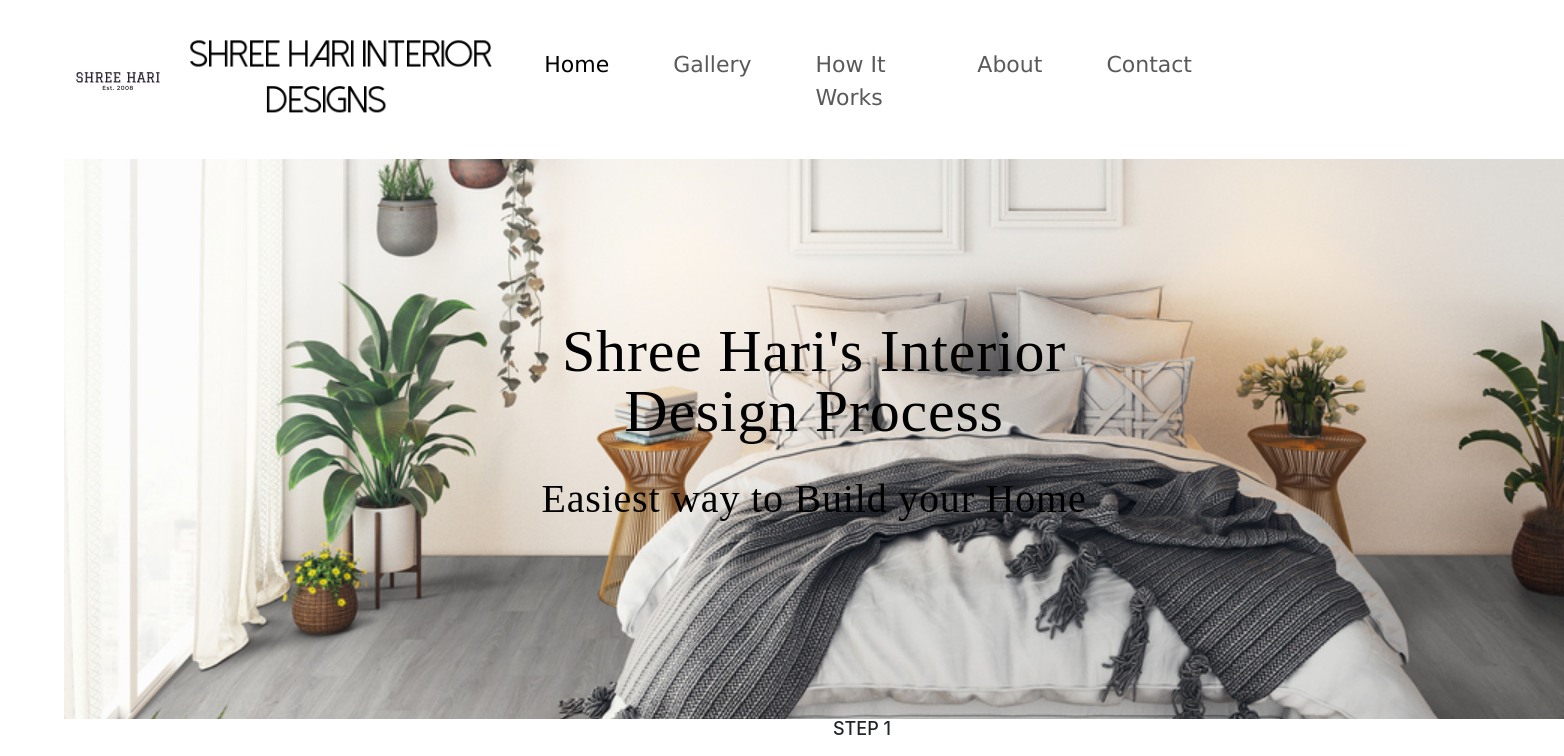
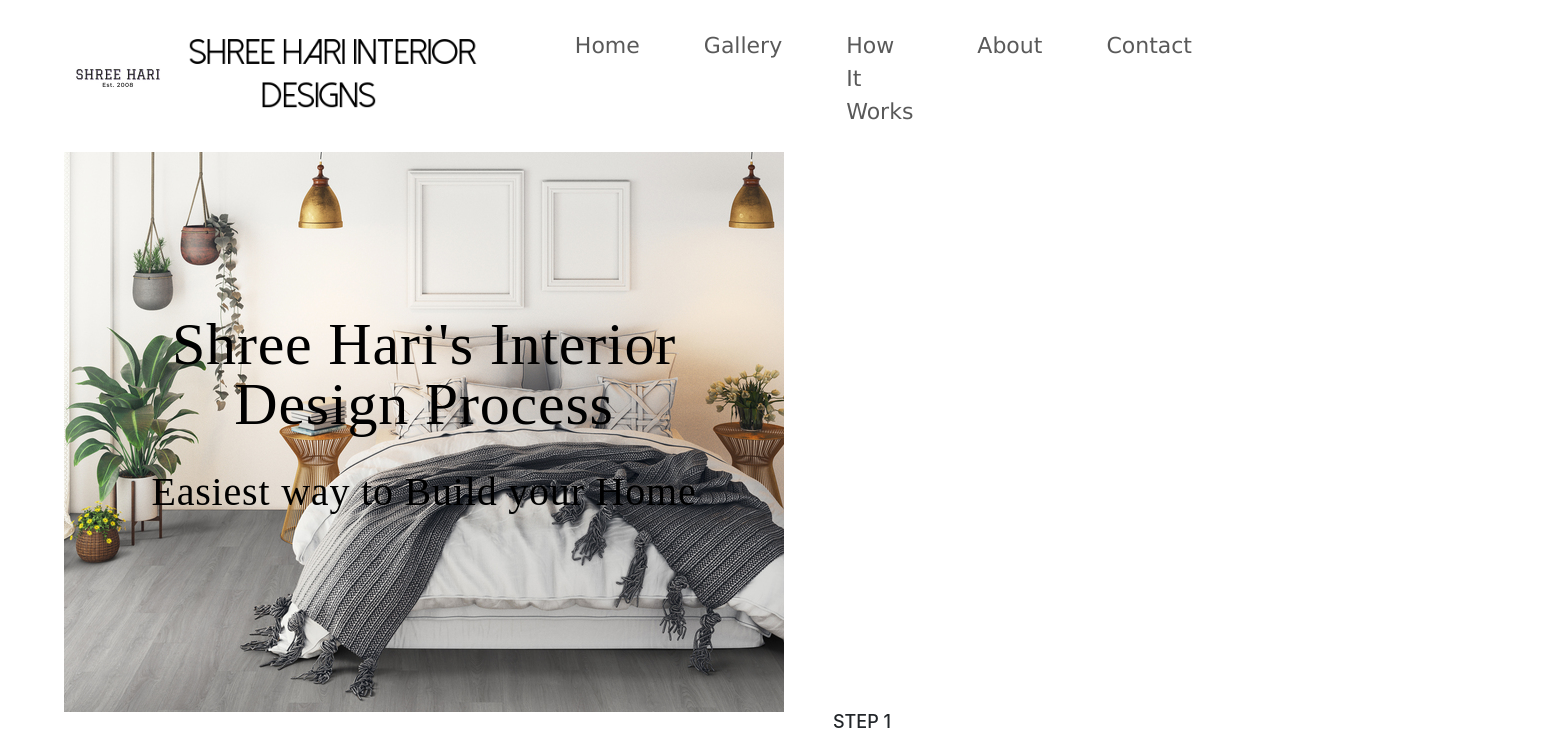
Before and after one commit to Meeetpatel/Shreehari, a React (Create React App) app: page /HIW in a window 1280 px wide. Shown: the top 756 px of the page, 1564 px wide, since content can reach past the window. Built offline with nearby package versions, Linux system fonts and the light colour scheme.

Commit message:
fixing HIW

```diff
--- a/src/Components/HIW.js
+++ b/src/Components/HIW.js
@@ -4,7 +4,7 @@
 const HIW = () => {
   const containerStyles = {
     height: "70vh", // Adjusted for full viewport height
-    width: "1500px",
+    width: "90vh",
     background: `url(${pic5})`, // Replace with your image URL
     backgroundSize: "cover",
     backgroundPosition: "center",
--- a/src/Components/Navbar.js
+++ b/src/Components/Navbar.js
@@ -47,7 +47,7 @@
               <ul className="navbar-nav">
                 <li className="nav-item">
                   <Link
-                    className="nav-link active"
+                    className="nav-link ms-5"
                     onClick={() => setShowHome(true)}
                     to="/"
                   >
```
